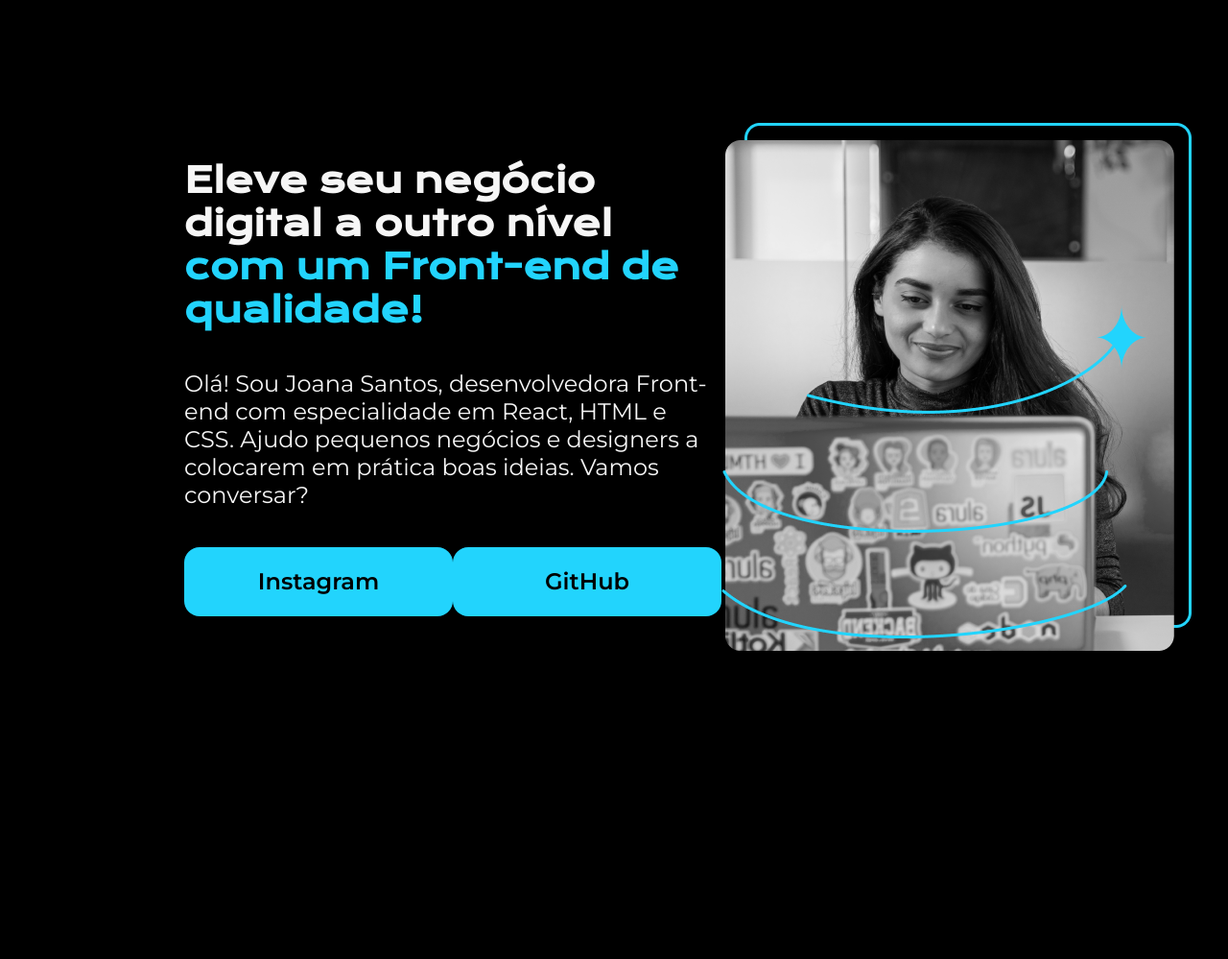
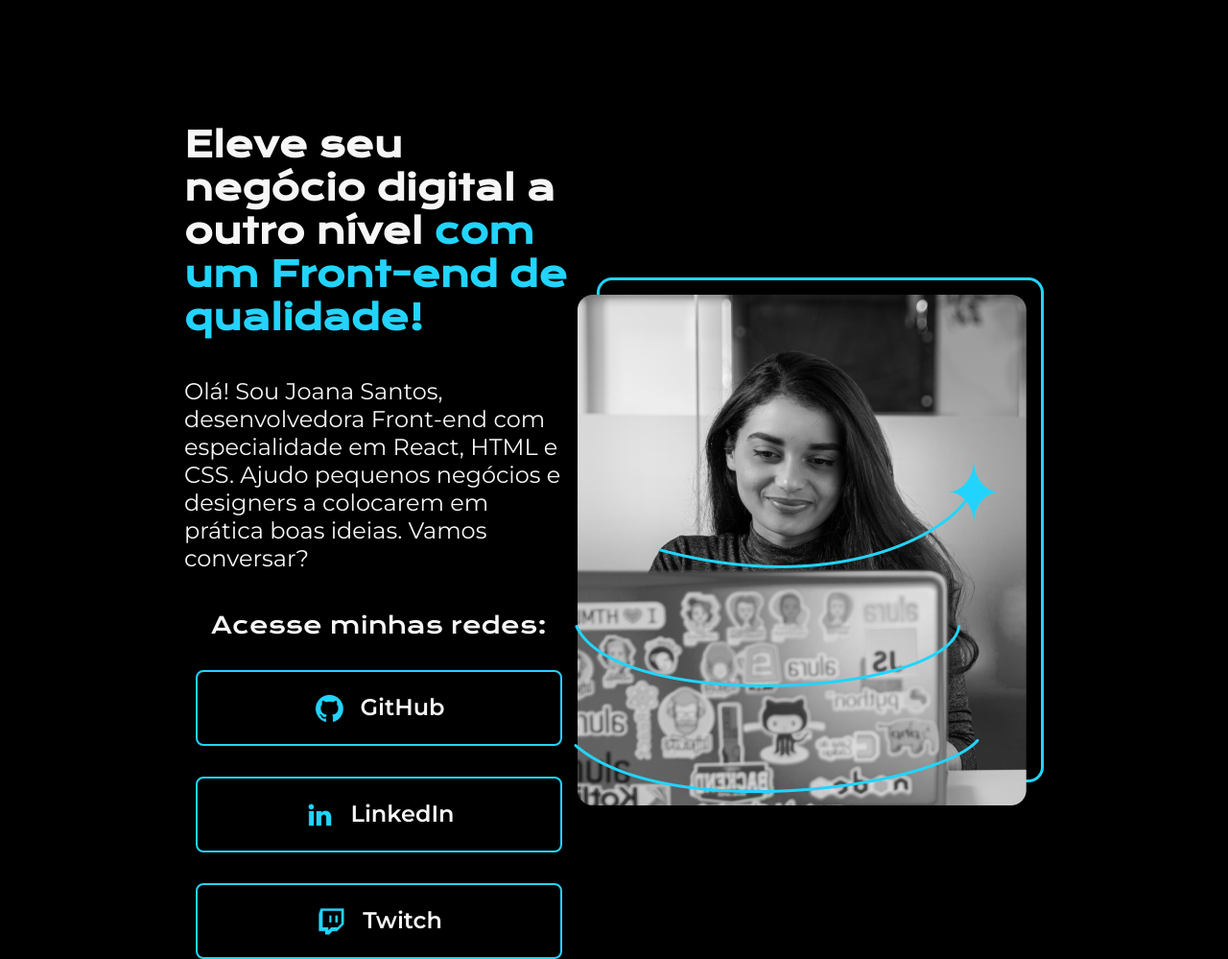
Before and after one commit to cesarfcribeiro/Portfolio-HTML-e-CSS-Alura, a plain HTML site: page index.html in a window 1280 px wide. Shown: the whole page at 96% size. Before the commit the page ends 928 px from the top, so only its background shows below. Drawn offline with nearby package versions, Linux system fonts and the light colour scheme.

Commit message:
add-parte-2

```diff
--- a/index.html
+++ b/index.html
@@ -17,11 +17,22 @@
         </h1>
         <p class="apresentacao__conteudo--texto">Olá! Sou Joana Santos, desenvolvedora Front-end com especialidade em React, HTML e CSS. Ajudo pequenos negócios e designers a colocarem em prática boas ideias. Vamos conversar?</p>
         <div class="apresentacao__links">
-          <a class="apresentacao__links__link" href="https://instagram.com/rafaballerini">Instagram</a>
-          <a class="apresentacao__links__link" href="https://github.com/guilhermeonrails">GitHub</a>
+          <h2 class="apresentacao__links__subtitulo">Acesse minhas redes:</h2>
+          <a class="apresentacao__links__link" href="https://github.com/guilhermeonrails">
+            <img src="assets/github.png" alt="Ícone do GitHub" />
+            GitHub
+          </a>
+          <a class="apresentacao__links__link" href="https://linkedin.com/in/guilhermeonrails">
+            <img src="assets/linkedin.png" alt="Ícone do LinkedIn" />
+            LinkedIn
+          </a>
+          <a class="apresentacao__links__link" href="https://twitch.tv/guilimadev">
+            <img src="assets/twitch.png" alt="Ícone do Twitch" />
+            Twitch
+          </a>
         </div>
       </section>
-      <img src="imagem.png" alt="Foto da Joana Santos programando" />
+      <img src="assets/imagem.png" alt="Foto da Joana Santos programando" />
     </main>
     <footer></footer>
   </body>
--- a/style.css
+++ b/style.css
@@ -41,18 +41,31 @@ body {
 
 .apresentacao__links {
   display: flex;
+  flex-direction: column;
+  align-items: center;
   justify-content: space-between;
+  gap: 32px;
+}
+
+.apresentacao__links__subtitulo{
+    font-family: krona one, sans-serif;
+    font-weight: 400;
+    font-size: 24px;
 }
 
 .apresentacao__links__link {
-  background-color: #22d4fd;
-  width: 280px;
+  /* background-color: #22d4fd; */
+  display: flex;
+  justify-content: center;
+  width: 378px;
   text-align: center;
-  border-radius: 16px;
+  border-radius: 8px;
   font-size: 24px;
   font-weight: 600;
   padding: 21.5px 0;
   text-decoration: none;
-  color: #000000;
   font-family: montserrat, sans-serif;
+  color: #f6f6f6;
+  border: 2px solid #22d4fd;
+  gap: 16px;
 }
```
Also changed, not shown: assets/Imagem.png (renamed from Imagem.png), assets/github.png (added), assets/instagram.png (added), assets/linkedin.png (added), assets/twitch.png (added), assets/twitter-novo.png (added), assets/twitter.png (added).
